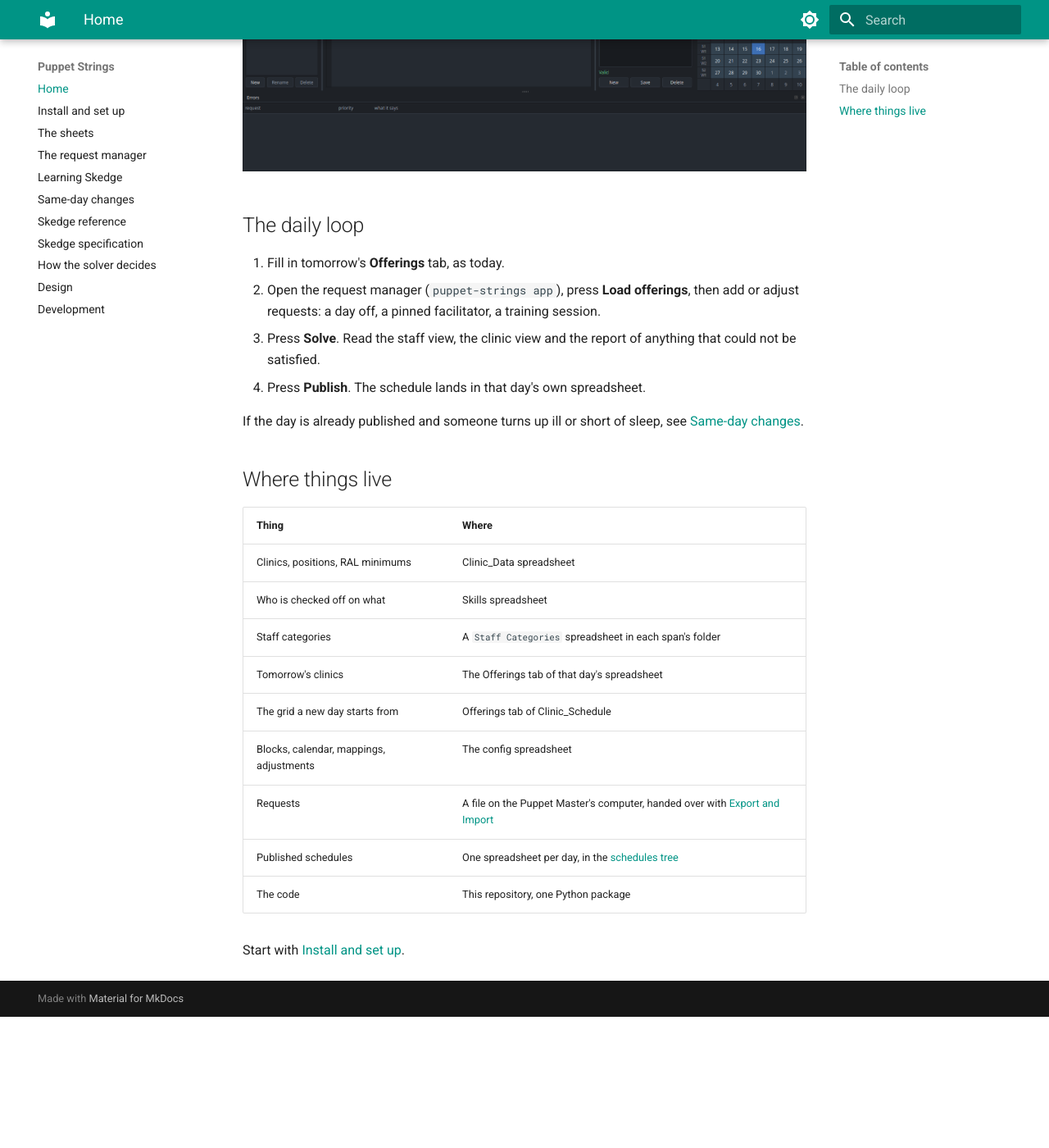
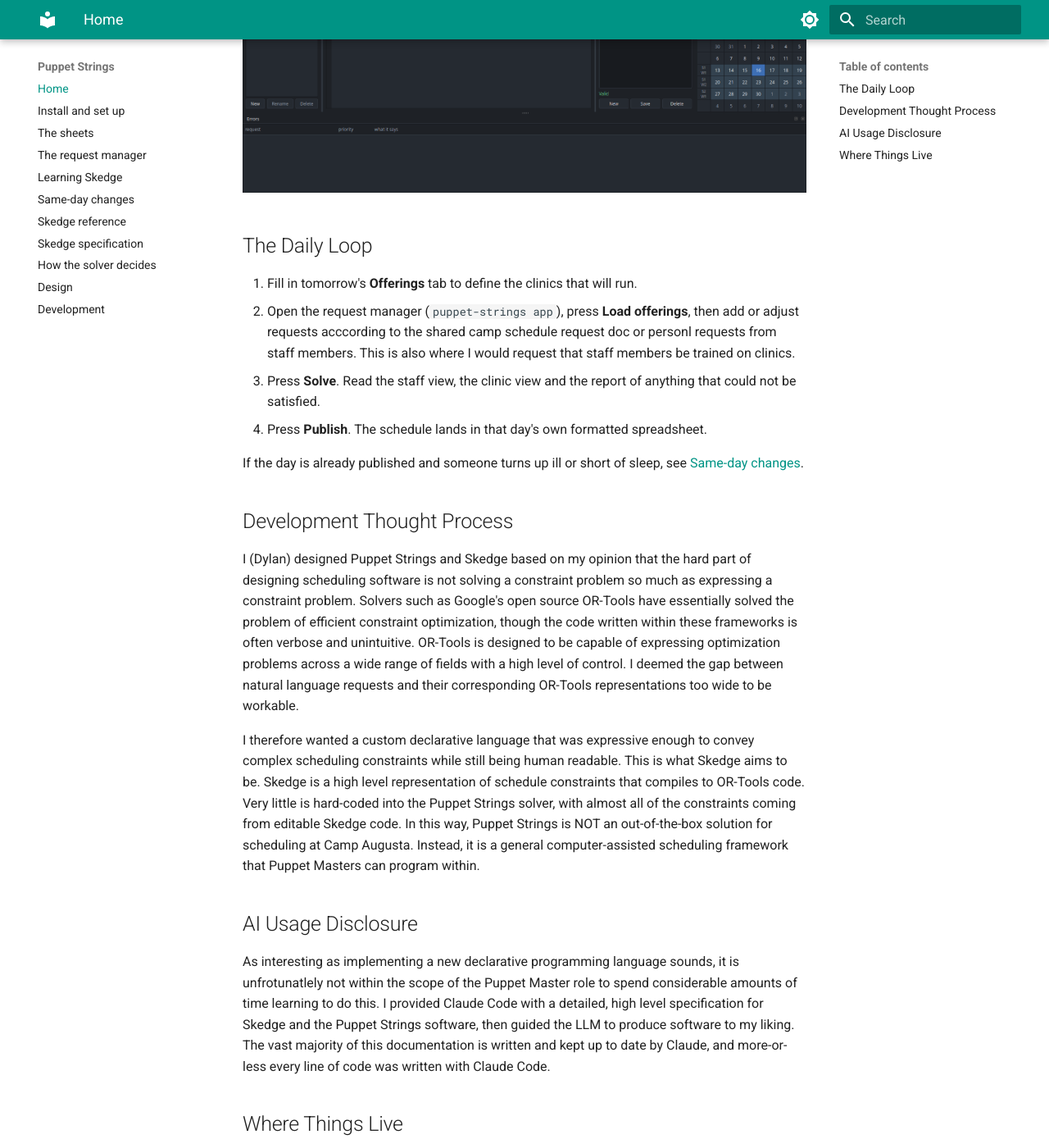
Before and after one commit to Dylan-Puppet-Master/Puppet-Strings, an MkDocs documentation site: the page built from docs/index.md, in a window 1280 px wide and 1400 px high, scrolled down 466 px. Shown: the whole window at 82% size. Built offline with MkDocs 1.6.1 and Material for MkDocs 9.7.7, drawn with Linux system fonts in a browser that asks for light colours; before the commit the page ends 1706 px from its top, so only the background shows below that; some of the changed text lies outside the part shown.

Commit message:
update docs

```diff
--- a/docs/index.md
+++ b/docs/index.md
@@ -1,26 +1,28 @@
 # Puppet Strings
 
-Puppet Strings builds the daily staff schedule for Camp Augusta. The Puppet Master keeps
-camp data in Google Sheets, writes scheduling rules as **requests** in a small language
-called **Skedge**, and presses Solve. The solver assigns staff to the clinics on the
-Offerings sheet, fits in breaks, counselor hours and other tasks, and publishes two
-printable views back to Google Sheets.
+Puppet Strings builds the daily staff schedule for Camp Augusta. The Puppet Master keeps camp data in Google Sheets, writes scheduling rules as **requests** in a small declarative language called **Skedge**, and presses Solve. The solver assigns staff to the clinics on the Offerings sheet, fits in breaks, counselor hours, and other tasks specifided by the Puppet Master. It then can publish two printable views back to Google Sheets.
 
 ![The request manager](img/app.png)
 
-## The daily loop
+## The Daily Loop
 
-1. Fill in tomorrow's **Offerings** tab, as today.
-2. Open the request manager (`puppet-strings app`), press **Load offerings**, then add or
-   adjust requests: a day off, a pinned facilitator, a training session.
-3. Press **Solve**. Read the staff view, the clinic view and the report of anything that
-   could not be satisfied.
-4. Press **Publish**. The schedule lands in that day's own spreadsheet.
+1. Fill in tomorrow's **Offerings** tab to define the clinics that will run.
+2. Open the request manager (`puppet-strings app`), press **Load offerings**, then add or adjust requests acccording to the shared camp schedule request doc or personl requests from staff members. This is also where I would request that staff members be trained on clinics.
+3. Press **Solve**. Read the staff view, the clinic view and the report of anything that could not be satisfied.
+4. Press **Publish**. The schedule lands in that day's own formatted spreadsheet.
 
 If the day is already published and someone turns up ill or short of sleep, see
 [Same-day changes](same-day.md).
 
-## Where things live
+## Development Thought Process
+I (Dylan) designed Puppet Strings and Skedge based on my opinion that the hard part of designing scheduling software is not solving a constraint problem so much as expressing a constraint problem. Solvers such as Google's open source OR-Tools have essentially solved the problem of efficient constraint optimization, though the code written within these frameworks is often verbose and unintuitive. OR-Tools is designed to be capable of expressing optimization problems across a wide range of fields with a high level of control. I deemed the gap between natural language requests and their corresponding OR-Tools representations too wide to be workable.
+
+I therefore wanted a custom declarative language that was expressive enough to convey complex scheduling constraints while still being human readable. This is what Skedge aims to be. Skedge is a high level representation of schedule constraints that compiles to OR-Tools code. Very little is hard-coded into the Puppet Strings solver, with almost all of the constraints coming from editable Skedge code. In this way, Puppet Strings is NOT an out-of-the-box solution for scheduling at Camp Augusta. Instead, it is a general computer-assisted scheduling framework that Puppet Masters can program within.
+
+## AI Usage Disclosure
+As interesting as implementing a new declarative programming language sounds, it is unfrotunatlely not within the scope of the Puppet Master role to spend considerable amounts of time learning to do this. I provided Claude Code with a detailed, high level specification for Skedge and the Puppet Strings software, then guided the LLM to produce software to my liking. The vast majority of this documentation is written and kept up to date by Claude, and more-or-less every line of code was written with Claude Code.
+
+## Where Things Live
 
 | Thing | Where |
 |---|---|
```
Also changed, not shown: docs/skedge.md (+2 -3 lines).
